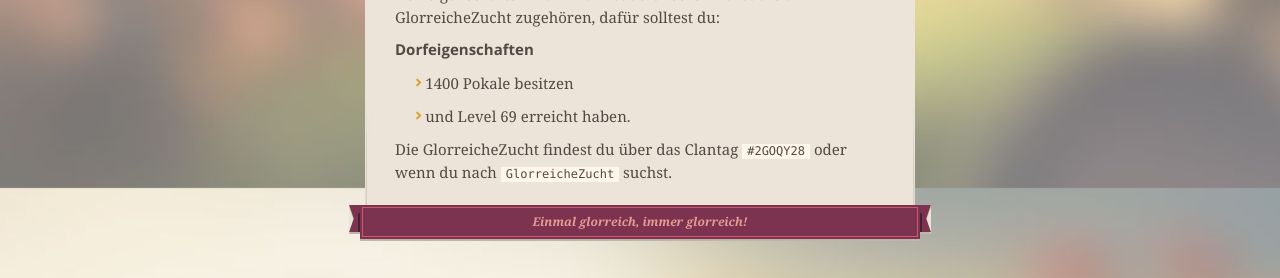
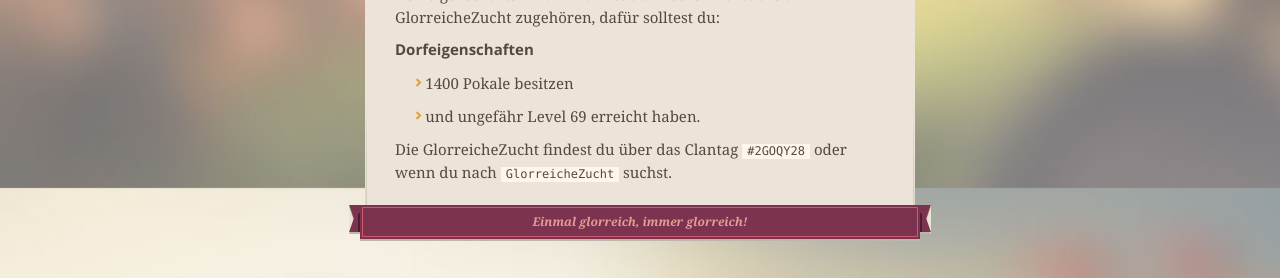
Before and after one commit to glorreich/glorreich.github.io, a Jekyll site: the page built from _posts/2014-11-19-aufnahme.markdown, in a window 1280 px wide. Shown: the part 712-990 px from the top of the page. Built offline with Jekyll 4.4.1, drawn with Linux system fonts in a browser that asks for light colours; nearby versions of some CDN libraries.

Commit message:
Update 2014-11-19-aufnahme.markdown

```diff
--- a/_posts/2014-11-19-aufnahme.markdown
+++ b/_posts/2014-11-19-aufnahme.markdown
@@ -35,7 +35,7 @@ Dann kannst du unseren Aufbau-Clan GlorreicheZucht zugehören, dafür solltest d
 
 * 1400 Pokale besitzen
 
-* und Level 69 erreicht haben.
+* und ungefähr Level 69 erreicht haben.
 
 Die GlorreicheZucht findest du über das Clantag `#2GOQY28` oder
 wenn du nach `GlorreicheZucht` suchst.
```
